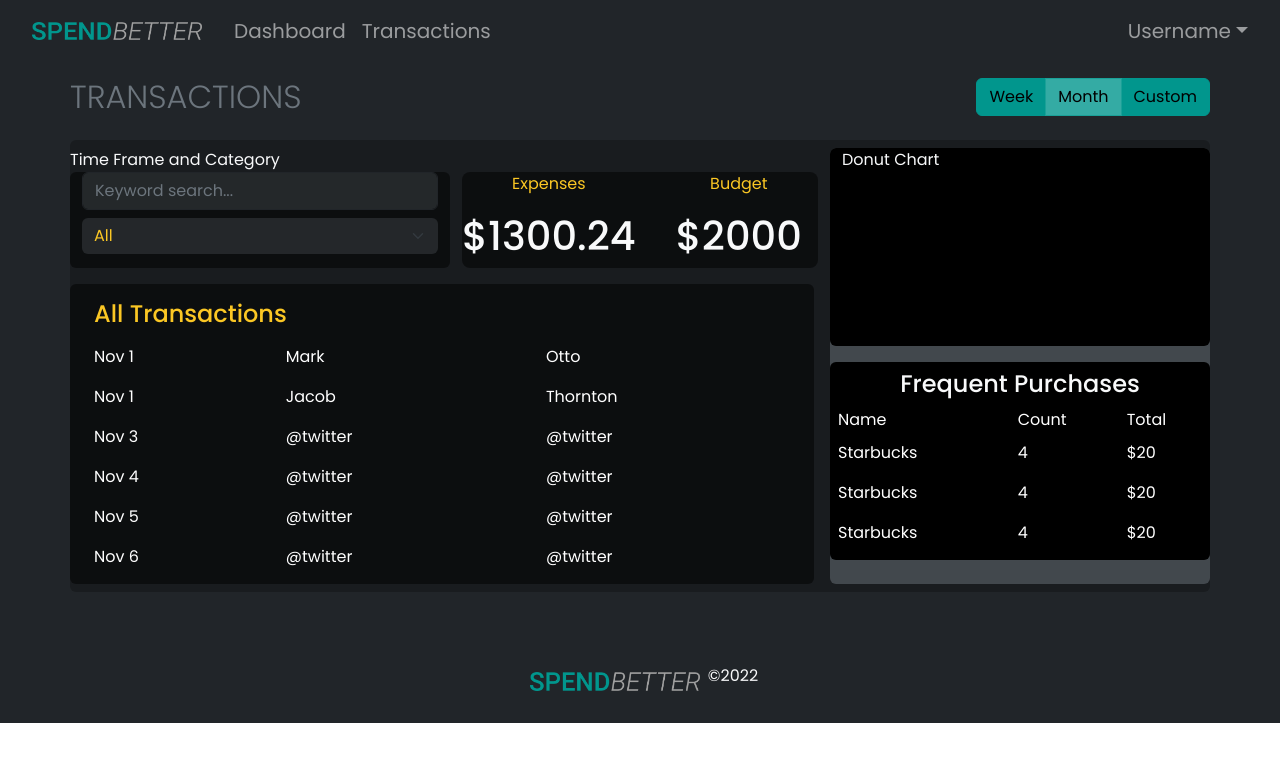
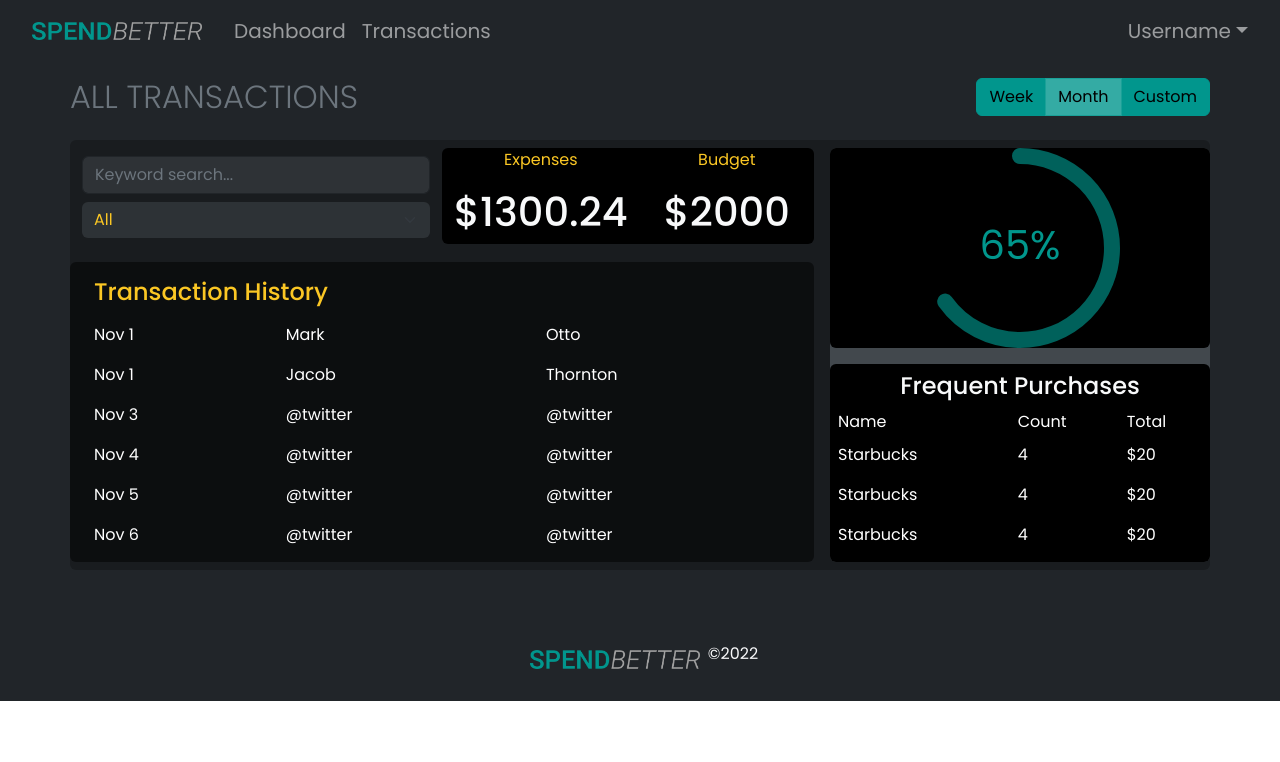
Before and after one commit to nickmendezFlatiron/budget-app, a React (Vite) app in the folder client/: page /transactions in a window 1280 px wide. Shown: the top 762 px of the page. Built offline with nearby package versions, Linux system fonts and the light colour scheme.

Commit message:
created circular progress chart for expenses over budget

```diff
--- a/client/package.json
+++ b/client/package.json
@@ -15,6 +15,7 @@
     "react": "^18.2.0",
     "react-bootstrap": "^2.5.0",
     "react-chartjs-2": "^4.3.1",
+    "react-circular-progressbar": "^2.1.0",
     "react-dom": "^18.2.0",
     "react-hook-form": "^7.39.7",
     "react-router-dom": "^6.4.3",
--- a/client/src/dashboard/transactions/TransactionFilters.jsx
+++ b/client/src/dashboard/transactions/TransactionFilters.jsx
@@ -14,7 +14,7 @@ const TransactionFilters = ({register, handleSubmit, setSelectedCategory}) => {
   }
 
   return (
-   <Form onSubmit={handleSubmit(submitForm)}>
+   <Form onSubmit={handleSubmit(submitForm)} className="">
     <Form.Group>
       <Form.Control
         {...register("searchbar")}
--- a/client/src/dashboard/transactions/Transactions.jsx
+++ b/client/src/dashboard/transactions/Transactions.jsx
@@ -6,6 +6,7 @@ import TitleDateRange from '../widgets/TitleDateRange'
 import TransactionFilters from './TransactionFilters'
 import ExpenseBudget from '../widgets/ExpenseBudget';
 import FrequentPurchases from '../widgets/FrequentPurchases'
+import BudgetProgress from '../widgets/BudgetProgress';
 
 import Col from 'react-bootstrap/Col'
 import Row from 'react-bootstrap/Row'
@@ -31,12 +32,11 @@ const Transactions = () => {
   return (
     <div className='bg-dark text-light pb-5'>
       <Container>
-        <TitleDateRange timeFrame={timeFrame} handleTimeFrameChange={handleTimeFrameChange}/>
-        <Row className="bg-black bg-opacity-25 rounded py-2 mt-3" xs={1} lg={2}>
+        <TitleDateRange selectedCategory={selectedCategory} timeFrame={timeFrame} handleTimeFrameChange={handleTimeFrameChange}/>
+        <Row className="bg-black bg-opacity-25 rounded py-2  mt-3" xs={1} lg={2}>
           <Col className="rounded" lg={8}>
-            <Row>Time Frame and Category</Row>
-            <Row xs={1} md={2}>
-              <Col className="bg-black bg-opacity-50 rounded">
+            <Row xs={1} md={2} className="p-0 pe-lg-3 ">
+              <Col className="py-2">
                 <TransactionFilters register={register} handleSubmit={handleSubmit} setSelectedCategory={setSelectedCategory}/>
               </Col>
               <Col>
@@ -46,16 +46,16 @@ const Transactions = () => {
             <Row>
               <Col className="p-0 pe-lg-3">
                 <div className="transaction-table mt-3 ps-lg-3 bg-opacity-50 bg-black rounded">
-                  <h4 className="text-center pt-3 ps-lg-2 text-lg-start text-warning text-capitalize">{selectedCategory} Transactions</h4>
+                  <h4 className="text-center pt-3 ps-lg-2 text-lg-start text-warning text-capitalize">Transaction History</h4>
                   <TransactionTable />
                 </div>
               </Col>
             </Row>
           </Col>
-          <Col className="bg-secondary bg-opacity-50 mt-3 mt-lg-0 rounded" lg={4}>
+          <Col className="bg-secondary bg-opacity-50 mt-3 mt-lg-0  rounded" lg={4}>
             <Row xs={1} md={2} lg={1}>
-              <Col className="transaction-donut-chart bg-black rounded">
-                  Donut Chart
+              <Col className=" bg-black rounded">
+                  <BudgetProgress />
               </Col>
               <Col>
                 <FrequentPurchases />
--- /dev/null
+++ b/client/src/dashboard/widgets/BudgetProgress.jsx
@@ -0,0 +1,30 @@
+import React from 'react'
+import { CircularProgressbar, buildStyles } from 'react-circular-progressbar';
+import 'react-circular-progressbar/dist/styles.css';
+
+const BudgetProgress = () => {
+  const vals = {
+    expenses: 1300.24,
+    budget: 2000
+  }
+
+  const percentage = parseInt((vals.expenses / vals.budget) * 100)
+
+  return (
+    <div className="d-flex justify-content-center">
+      <div className="budget-progress-chart">
+        <CircularProgressbar
+          value={percentage}
+          text={`${percentage}%`}
+          styles={buildStyles({
+            pathColor: `rgba(1, 150, 140, ${percentage / 100})`,
+            textColor: 'rgba(1, 150, 140)',
+            trailColor: 'transparent',
+          })}
+          />
+      </div>
+    </div>
+  )
+}
+
+export default BudgetProgress
--- a/client/src/dashboard/widgets/ExpenseBudget.jsx
+++ b/client/src/dashboard/widgets/ExpenseBudget.jsx
@@ -1,23 +1,30 @@
 import React from 'react'
+
 import Col from 'react-bootstrap/Col'
 import Row from 'react-bootstrap/Row';
 
+
+
 const ExpenseBudget = ({selectedCategory, timeFrame}) => {
   const displayTime = timeFrame === "Custom" ? timeFrame : `${timeFrame}ly`;
+  const vals = {
+    expenses: 1300.24,
+    budget: 2000
+  }
+
 
   return (
-    <div className="rounded rounded-3 bg-black bg-opacity-50 text-center">
-      <Row>
-        <Col className='max-content'>
+      <Row className="bg-black rounded expense-budget">
+        <Col >
           <p className="text-warning text-center text-capitalize">Expenses</p>
-          <h1 className='text-center'>$1300.24</h1>
+          <h1 className='text-center'>${vals.expenses}</h1>
         </Col>
-        <Col className='max-content'>
+        <Col>
           <p className="text-warning text-capitalize text-center">Budget</p>
-          <h1 className='text-center'>$2000</h1>
+          <h1 className='text-center'>${vals.budget}</h1>
         </Col>
       </Row>
-    </div>
+
   )
 }
 
--- a/client/src/dashboard/widgets/TitleDateRange.jsx
+++ b/client/src/dashboard/widgets/TitleDateRange.jsx
@@ -4,7 +4,7 @@ import ToggleButton from 'react-bootstrap/ToggleButton'
 import ToggleButtonGroup from 'react-bootstrap/ToggleButtonGroup'
 import { useLocation } from 'react-router-dom'
 
-const TitleDateRange = ({timeFrame, handleTimeFrameChange}) => {
+const TitleDateRange = ({timeFrame, handleTimeFrameChange, selectedCategory}) => {
 
   const {pathname}  = useLocation();
 
@@ -14,7 +14,7 @@ const TitleDateRange = ({timeFrame, handleTimeFrameChange}) => {
     return new Intl.DateTimeFormat('en-US', options).format(d)
   }
 
-  const renderTitle = pathname === "/dashboard" ? renderDate() : pathname.slice(1,pathname.length) ;
+  const renderTitle = pathname === "/dashboard" ? renderDate() : `${selectedCategory} ${pathname.slice(1,pathname.length)}` ;
 
   return (
     <>
--- a/client/src/styles/index.css
+++ b/client/src/styles/index.css
@@ -57,6 +57,14 @@ body::-webkit-scrollbar {
 }
 
 /* WIDGETS */
+.expense-budget {
+  height: fit-content !important;
+}
+
+.budget-progress-chart {
+  height: auto;
+  width: 200px;
+}
 
 .category-dropdown{
   max-height: 150px;
```
Also changed, not shown: 1 other file (tests, documents, lock files or other folders).
